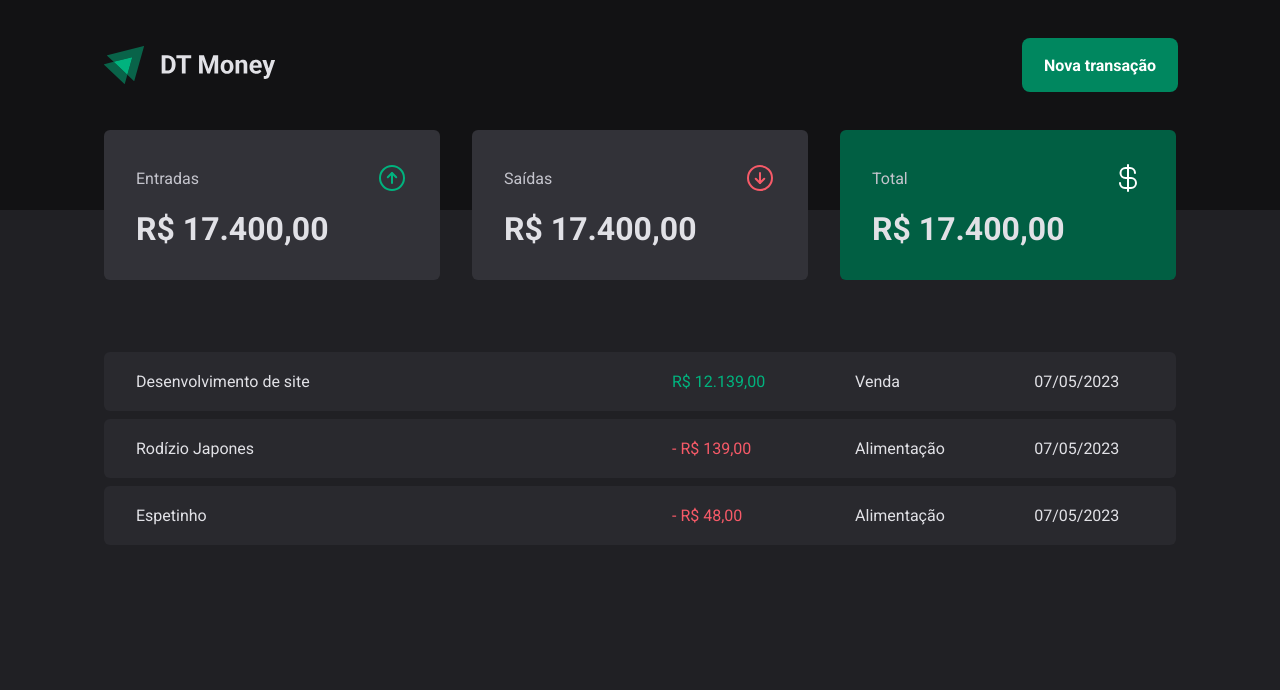
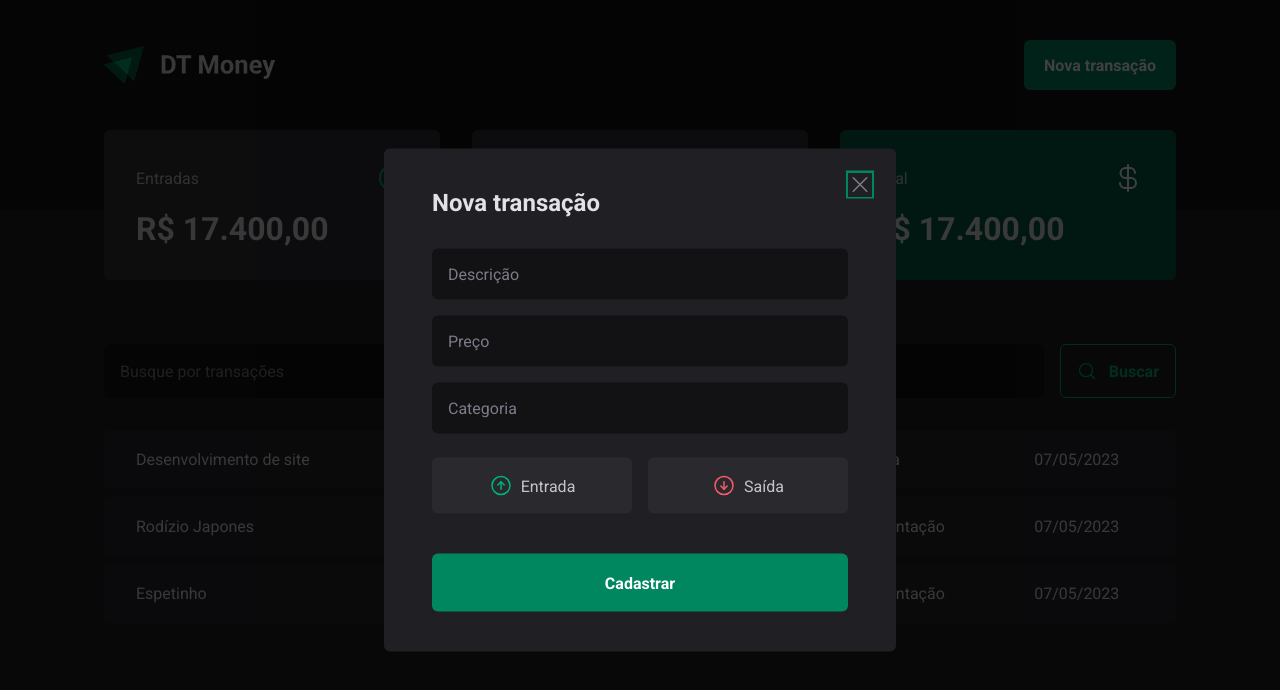
Before and after one commit to BrunoMatosSilva/dt-money, a React (Vite) app: page / in a window 1280 px wide. Both pictures are taken after a click on the button "Nova transação". Shown: the top 690 px of the page. Built offline with nearby package versions, Linux system fonts and the light colour scheme.

Commit message:
component modal

```diff
--- a/package.json
+++ b/package.json
@@ -10,6 +10,8 @@
     "preview": "vite preview"
   },
   "dependencies": {
+    "@radix-ui/react-dialog": "^1.0.3",
+    "@radix-ui/react-radio-group": "^1.1.2",
     "phosphor-react": "^1.4.1",
     "react": "^18.2.0",
     "react-dom": "^18.2.0",
--- a/src/components/Header/index.tsx
+++ b/src/components/Header/index.tsx
@@ -1,12 +1,21 @@
 import { HeaderContainer, HeaderContent, NewTransactionButton } from "./styles";
+import * as Dialog from "@radix-ui/react-dialog"
 import logImg from '../../assets/logo.svg';
+import { NewTransactionModal } from "../NewTransactionModal";
 
 export function Header() {
   return (
     <HeaderContainer>
       <HeaderContent>
         <img src={logImg} alt="" />
-        <NewTransactionButton>Nova transação</NewTransactionButton>
+
+        <Dialog.Root>
+          <Dialog.Trigger asChild>
+            <NewTransactionButton>Nova transação</NewTransactionButton>
+          </Dialog.Trigger>
+
+          <NewTransactionModal />
+        </Dialog.Root>
       </HeaderContent>
     </HeaderContainer>
   )
--- /dev/null
+++ b/src/components/NewTransactionModal/index.tsx
@@ -0,0 +1,40 @@
+import * as Dialog from "@radix-ui/react-dialog";
+import { CloseButton, Content, Overlay, TransactionType, TransactionTypeButton } from "./styles"
+import { ArrowCircleDown, ArrowCircleUp, X } from "phosphor-react"
+
+export function NewTransactionModal() {
+  return (
+    <Dialog.Portal>
+      <Overlay />
+        <Content>
+          <Dialog.Title>Nova transação</Dialog.Title>
+
+          <CloseButton>
+            <X size={24} />
+          </CloseButton>
+
+          <form action="">
+            <input type="text" placeholder="Descrição" required/>
+            <input type="number" placeholder="Preço" required/>
+            <input type="text" placeholder="Categoria" required/>
+
+          <TransactionType>
+            <TransactionTypeButton value="income" variant="income">
+              <ArrowCircleUp size={24} />
+              Entrada
+            </TransactionTypeButton>
+
+            <TransactionTypeButton value="outcome" variant="outcome">
+              <ArrowCircleDown size={24} />
+              Saída
+            </TransactionTypeButton>
+          </TransactionType>
+
+            <button type="submit">
+              Cadastrar
+            </button>
+          </form>
+      </Content>
+    </Dialog.Portal>
+  )
+}
--- /dev/null
+++ b/src/components/NewTransactionModal/styles.ts
@@ -0,0 +1,113 @@
+import { styled } from "styled-components";
+import * as Dialog from "@radix-ui/react-dialog"
+import * as RadioGroup from "@radix-ui/react-radio-group"
+
+export const Overlay = styled(Dialog.Overlay)`
+  position: fixed;
+  width: 100vw;
+  height: 100vh;
+  inset: 0;
+  background: rgba(0, 0, 0, 0.75);
+`
+
+export const Content =styled(Dialog.Content)`
+  min-width: 32rem;
+  border-radius: 6px;
+  padding: 2.5rem 3rem;
+  background:  ${props => props.theme['gray-800']};
+
+  position: fixed;
+  top: 50%;
+  left: 50%;
+  transform: translate(-50%, -50%);
+
+  form {
+    margin-top: 2rem;
+
+    display: flex;
+    flex-direction: column;
+    gap: 1rem;
+
+    input {
+      border-radius: 6px;
+      border: 0;
+      background: ${props => props.theme['gray-900']};
+      color: ${props => props.theme['gray-300']};
+      padding: 1rem;
+
+      &::placeholder {
+        color: ${props => props.theme['gray-500']};
+      }
+    }
+
+    button[type="submit"] {
+      height: 58px;
+      border: 0;
+      background: ${props => props.theme['green-500']};
+      color: ${props => props.theme.white};
+      font-weight: bold;
+      padding: 0 1.25rem;
+      border-radius: 6px;
+      margin-top: 1.5rem;
+      cursor: pointer;
+
+      &:hover {
+        background: ${props => props.theme['green-700']};
+        transition: 0.2s all;
+      }
+    }
+  }
+`;
+
+export const CloseButton = styled(Dialog.Close)`
+  position: absolute;
+  background: transparent;
+  border: 0;
+  top: 1.5rem;
+  right: 1.5rem;
+  line-height: 0;
+  cursor: pointer;
+  color: ${props => props.theme['gray-500']};
+`;
+
+export const TransactionType = styled(RadioGroup.Root)`
+  display: grid;
+  grid-template-columns: repeat(2, 1fr);
+  gap: 1rem;
+  margin-top: 0.5rem;
+`;
+
+interface TransactionTypeButtonProps {
+  variant: 'income' | 'outcome';
+}
+
+export const TransactionTypeButton = styled(RadioGroup.Item)<TransactionTypeButtonProps>`
+  background: ${props => props.theme['gray-700']};
+  padding: 1rem;
+  display: flex;
+  align-items: center;
+  justify-content: center;
+  gap: 0.5rem;
+  border-radius: 6px;
+  cursor: pointer;
+  border: 0;
+  color: ${props => props.theme['gray-300']};
+
+  svg {
+    color: ${props => props.variant === 'income' ? props.theme['green-300'] : props.theme['red-300']};
+  }
+
+  &[data-state='unchecked']:hover {
+    background: ${props => props.theme['gray-600']};
+    transition: 0.2s all;
+  }
+
+  &[data-state='checked'] {
+    color: ${props => props.theme.white};
+    background: ${props => props.variant === 'income' ? props.theme['green-300'] : props.theme['red-300']};
+
+    svg {
+      color: ${props => props.theme.white};
+    }
+  }
+`;
--- /dev/null
+++ b/src/pages/Transactions/components/SearchForm/index.tsx
@@ -0,0 +1,14 @@
+import { MagnifyingGlass } from "phosphor-react";
+import { SearchFormContainer } from "./styles";
+
+export function SearchForm() {
+  return (
+    <SearchFormContainer>
+      <input type="text" placeholder="Busque por transações" />
+      <button type="submit">
+        <MagnifyingGlass size={20} />
+        Buscar
+      </button>
+    </SearchFormContainer>
+  )
+}
--- /dev/null
+++ b/src/pages/Transactions/components/SearchForm/styles.ts
@@ -0,0 +1,40 @@
+import { styled } from "styled-components";
+
+export const SearchFormContainer = styled.form`
+  display: flex;
+  gap: 1rem;
+
+  input {
+    flex: 1;
+    border-radius: 6px;
+    border: 0;
+    background: ${props => props.theme['gray-900']};
+    color: ${props => props.theme['gray-300']};
+    padding: 1rem;
+
+    &::placeholder {
+      color: ${props => props.theme['gray-500']};
+    }
+}
+
+  button {
+    display: flex;
+    align-items: center;
+    gap: 0.75rem;
+
+    border: 0;
+    padding: 1rem;
+    background: transparent;
+    border: 1px solid ${props => props.theme['green-300']};
+    color: ${props => props.theme['green-300']};
+    font-weight: bold;
+    border-radius: 6px;
+
+    &:hover {
+      background: ${props => props.theme['green-500']};
+      border: 1px solid ${props => props.theme['green-500']} ;
+      color: ${props => props.theme.white};
+      transition: 0.2s all;
+    }
+  }
+`;
--- a/src/pages/Transactions/index.tsx
+++ b/src/pages/Transactions/index.tsx
@@ -1,5 +1,6 @@
 import { Header } from "../../components/Header";
 import { Summary } from "../../components/Summary";
+import { SearchForm } from "./components/SearchForm";
 import { PriceHighlight, TransactionsContainer, TransactionsTable } from "./styles";
 
 export function Transactions() {
@@ -9,6 +10,8 @@ export function Transactions() {
       <Summary />
 
       <TransactionsContainer>
+      <SearchForm />
+
         <TransactionsTable>
           <tbody>
             <tr>
--- a/src/pages/Transactions/styles.ts
+++ b/src/pages/Transactions/styles.ts
@@ -11,7 +11,7 @@ export const TransactionsTable = styled.table`
   width: 100%;
   border-collapse: separate;
   border-spacing: 0 0.5rem;
-  /* margin-top: 1.5rem; */
+  margin-top: 1.5rem;
 
   td {
     padding: 1.25rem 2rem;
```
Also changed, not shown: 1 other file (tests, documents, lock files or other folders).
